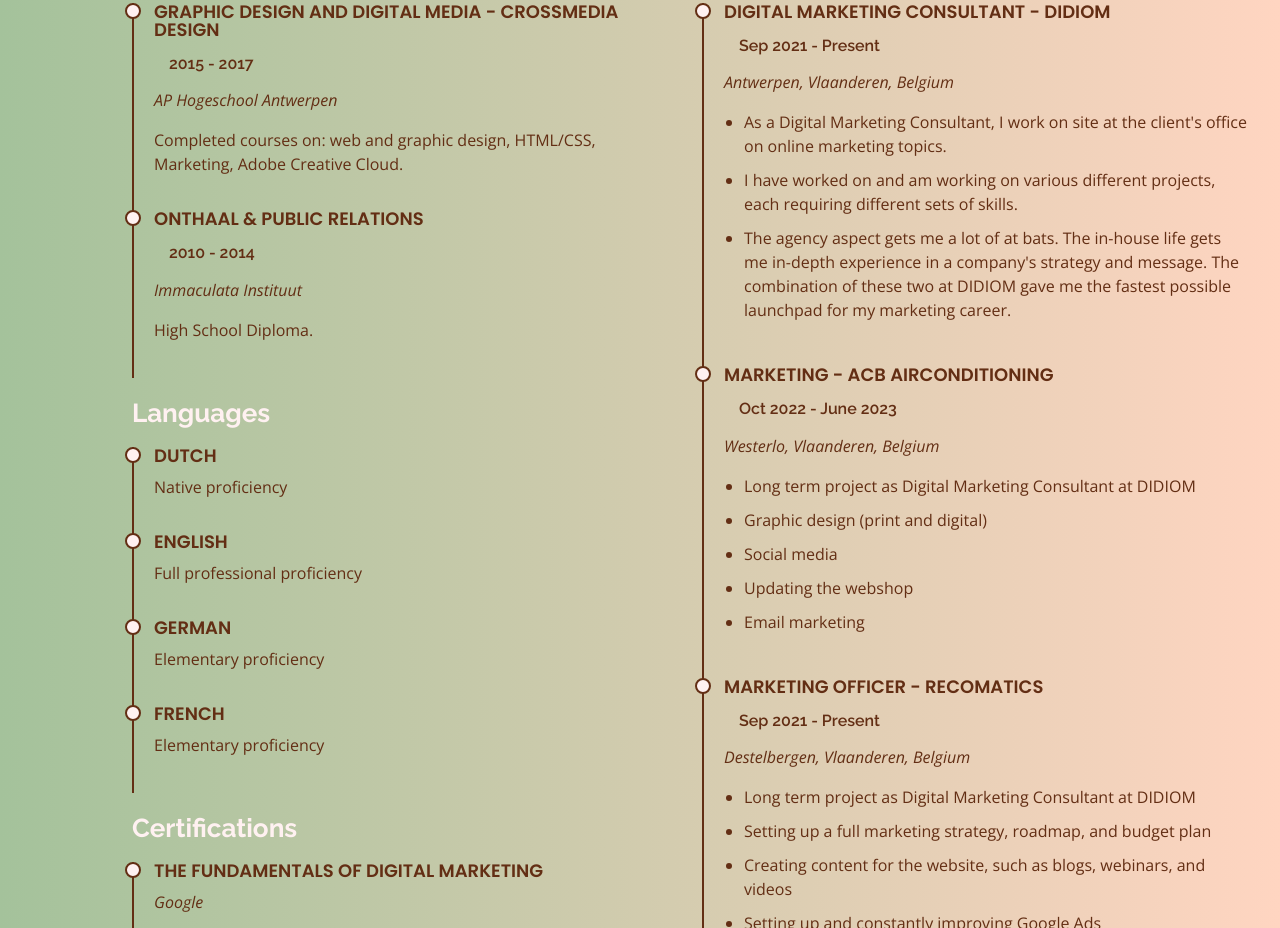
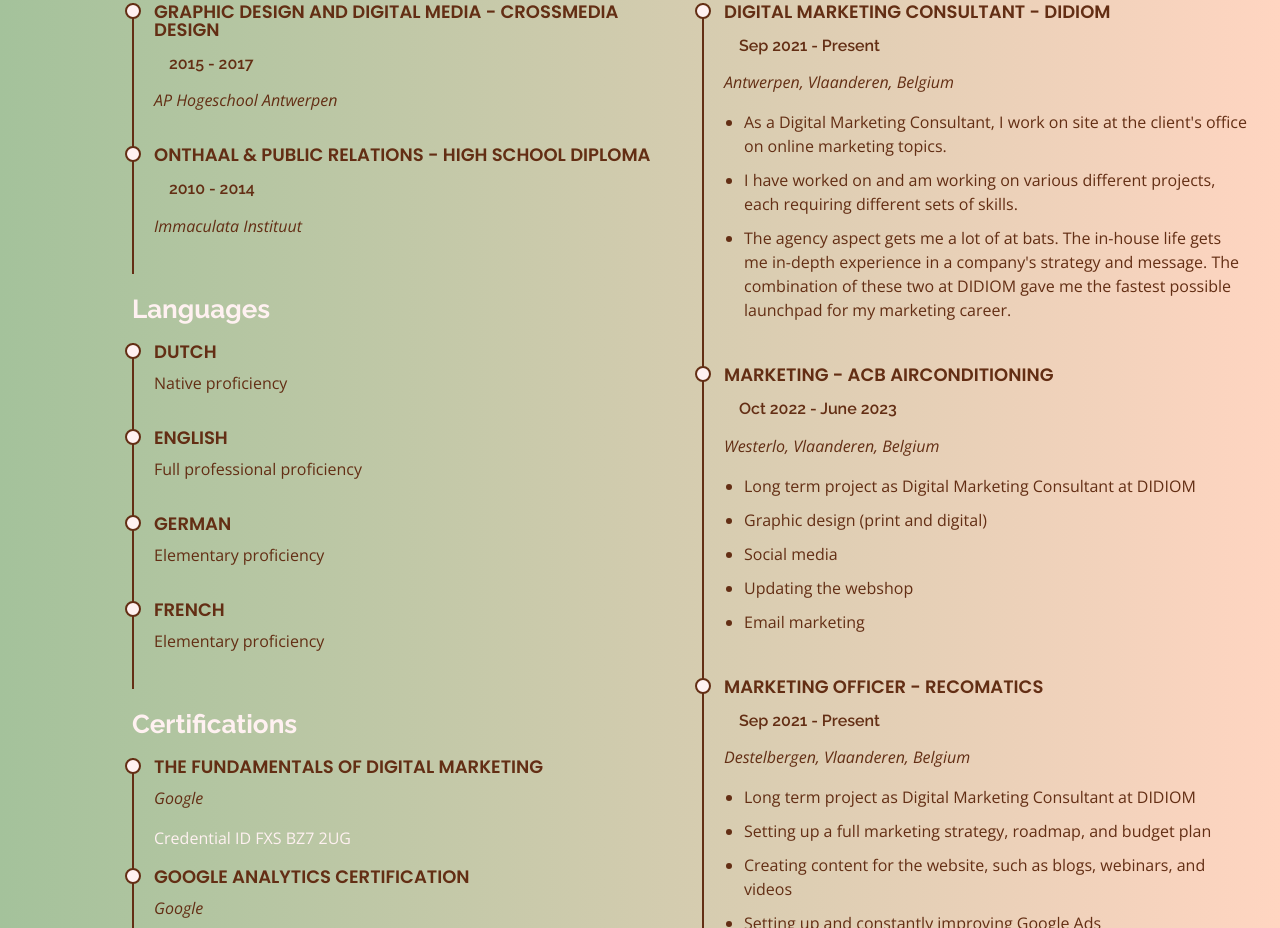
Before and after one commit to danielj0nes/example-portfolio, a plain HTML site: page index.html in a window 1280 px wide. Shown: the part 3257-4185 px from the top of the page. Drawn offline with nearby package versions, Linux system fonts and the light colour scheme.

Commit message:
Update index.html

```diff
--- a/index.html
+++ b/index.html
@@ -313,13 +313,11 @@
               <h4>Graphic Design and Digital Media - Crossmedia Design</h4>
               <h5>2015 - 2017</h5>
               <p><em>AP Hogeschool Antwerpen</em></p>
-              <p>Completed courses on: web and graphic design, HTML/CSS, Marketing, Adobe Creative Cloud.</p>
             </div>
             <div class="resume-item">
-              <h4>Onthaal & Public Relations</h4>
+              <h4>Onthaal & Public Relations - High School Diploma</h4>
               <h5>2010 - 2014</h5>
               <p><em>Immaculata Instituut</em></p>
-              <p>High School Diploma.</p>
             </div>
 
             <h3 class="resume-title">Languages</h3>
```
